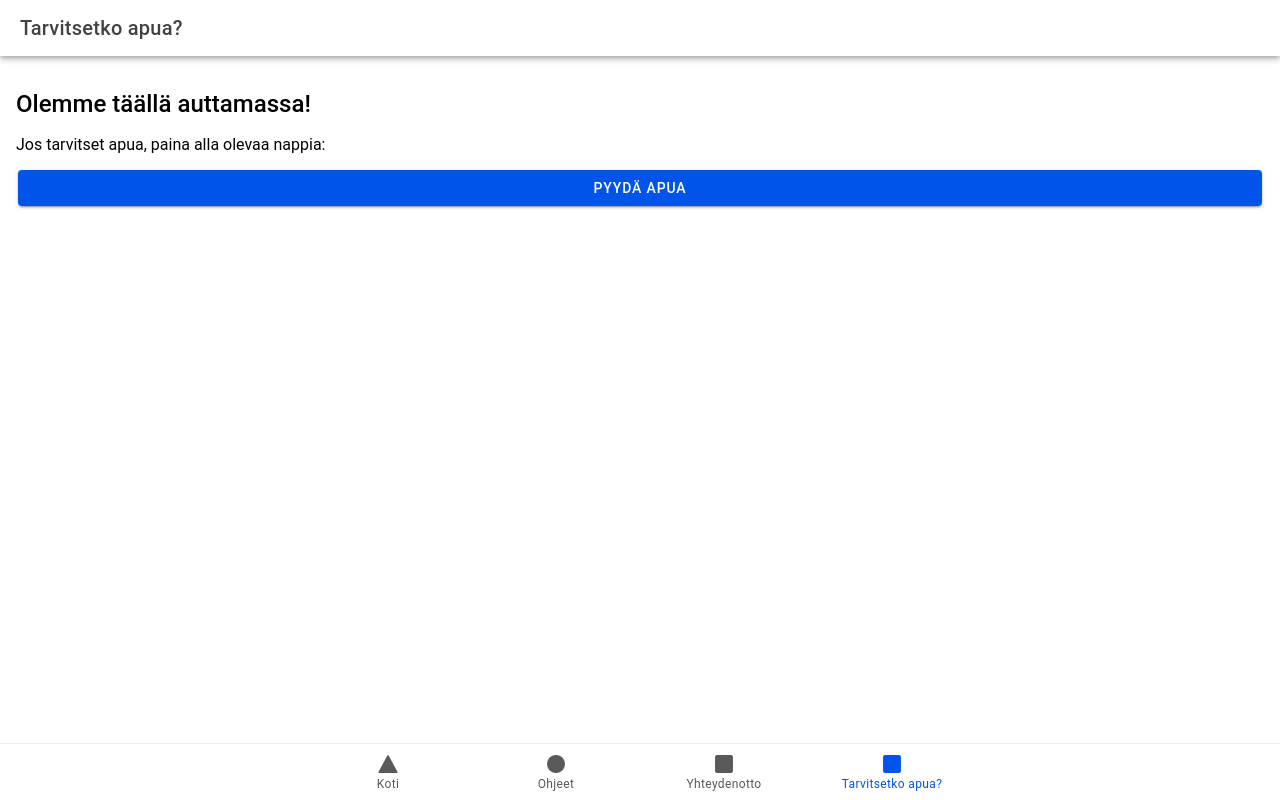
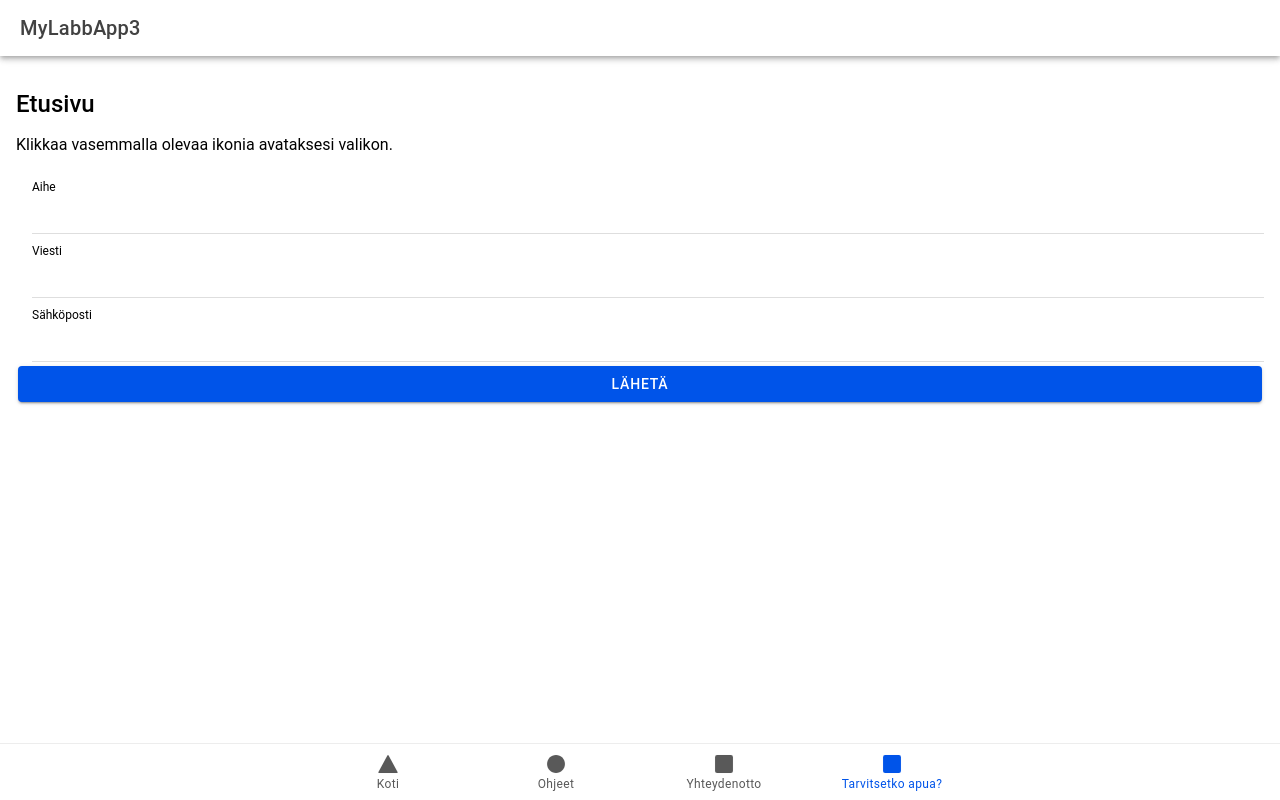
Before and after one commit to Turtikat/myAppLab-2, a React (Vite) app: page /service in a window 1280 px wide. Built offline with nearby package versions, Linux system fonts and the light colour scheme.

Commit message:
paavalikko

```diff
--- a/src/pages/Service.tsx
+++ b/src/pages/Service.tsx
@@ -1,26 +1,79 @@
-import { IonButton, IonContent, IonHeader, IonPage, IonTitle, IonToolbar } from '@ionic/react';
+import { IonButton, IonContent, IonHeader, IonInput, IonItem, IonLabel, IonPage, IonSpinner, IonTitle, IonToast, IonToolbar } from '@ionic/react';
+import { useState } from 'react';
 
-const Service: React.FC = () => {
-  const handleHelpClick = () => {
-    alert('Apua on tulossa! 🚀');
+const ContactPage: React.FC = () => {
+  const [subject, setSubject] = useState('');
+  const [message, setMessage] = useState('');
+  const [email, setEmail] = useState('');
+  const [showToast, setShowToast] = useState(false);
+  const [toastMessage, setToastMessage] = useState('');
+  const [loading, setLoading] = useState(false);
+
+  const handleSubmit = async () => {
+    if (!subject || !message || !email) {
+      setToastMessage('Täytä kaikki kentät!');
+      setShowToast(true);
+      return;
+    }
+
+    setLoading(true);
+    try {
+      const response = await fetch('https://your-api-endpoint.com/contact', {
+        method: 'POST',
+        headers: { 'Content-Type': 'application/json' },
+        body: JSON.stringify({ subject, message, email })
+      });
+
+      if (response.ok) {
+        setToastMessage('Viesti lähetetty onnistuneesti!');
+        setSubject('');
+        setMessage('');
+        setEmail('');
+      } else {
+        setToastMessage('Viestiä ei voitu lähettää. Yritä uudelleen!');
+      }
+    } catch (error) {
+      setToastMessage('Virhe lähetyksessä! Tarkista yhteys.');
+    } finally {
+      setLoading(false);
+      setShowToast(true);
+    }
   };
 
   return (
     <IonPage>
       <IonHeader>
         <IonToolbar>
-          <IonTitle>Tarvitsetko apua?</IonTitle>
+          <IonTitle>MyLabbApp3</IonTitle>
         </IonToolbar>
       </IonHeader>
       <IonContent className="ion-padding">
-        <h2>Olemme täällä auttamassa!</h2>
-        <p>Jos tarvitset apua, paina alla olevaa nappia:</p>
-        <IonButton expand="block" onClick={handleHelpClick} color="primary">
-          Pyydä apua
+        <h2>Etusivu</h2>
+        <p>Klikkaa vasemmalla olevaa ikonia avataksesi valikon.</p>
+        <IonItem>
+          <IonLabel position="stacked">Aihe</IonLabel>
+          <IonInput value={subject} onIonChange={e => setSubject(e.detail.value!)} />
+        </IonItem>
+        <IonItem>
+          <IonLabel position="stacked">Viesti</IonLabel>
+          <IonInput value={message} onIonChange={e => setMessage(e.detail.value!)} />
+        </IonItem>
+        <IonItem>
+          <IonLabel position="stacked">Sähköposti</IonLabel>
+          <IonInput type="email" value={email} onIonChange={e => setEmail(e.detail.value!)} />
+        </IonItem>
+        <IonButton expand="block" onClick={handleSubmit} disabled={loading}>
+          {loading ? <IonSpinner name="dots" /> : 'Lähetä'}
         </IonButton>
+        <IonToast
+          isOpen={showToast}
+          onDidDismiss={() => setShowToast(false)}
+          message={toastMessage}
+          duration={2000}
+        />
       </IonContent>
     </IonPage>
   );
 };
 
-export default Service;
+export default ContactPage;
```
